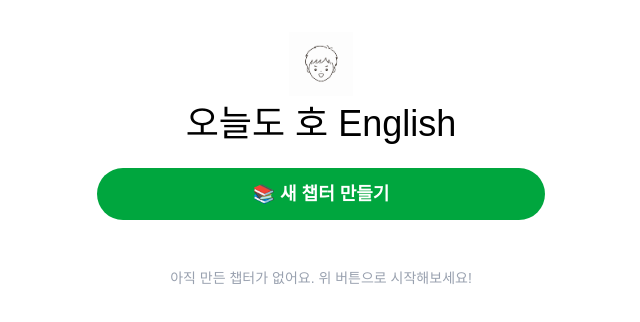
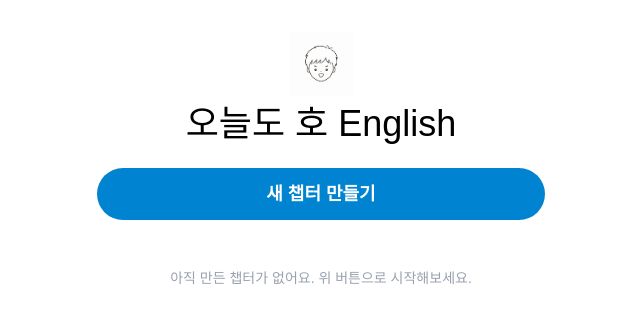
Before and after one commit to hoggebi/kids-english-reader, a Next.js app: page / in a window 1280 px wide. Shown: the top 322 px of the page, without its empty margins (319-959 px from the left). Built offline with nearby package versions, Linux system fonts and the light colour scheme; a web font is replaced by a local one.

Commit message:
Update ChapterList.tsx

```diff
--- a/components/ChapterList.tsx
+++ b/components/ChapterList.tsx
@@ -17,25 +17,25 @@ export default function ChapterList({
     <div className="w-full max-w-md flex flex-col gap-4">
       <button
         onClick={onAdd}
-        className="w-full py-3 rounded-full bg-green-600 text-white font-bold text-lg active:scale-95 transition"
+        className="w-full py-3 rounded-full bg-sky-600 text-white font-bold text-lg active:scale-95 transition"
       >
-        📚 새 챕터 만들기
+        새 챕터 만들기
       </button>
 
       {chapters.length === 0 ? (
         <p className="text-center text-gray-400 text-sm py-8">
-          아직 만든 챕터가 없어요. 위 버튼으로 시작해보세요!
+          아직 만든 챕터가 없어요. 위 버튼으로 시작해보세요.
         </p>
       ) : (
         <div className="flex flex-col gap-3">
           {chapters.map((c) => (
             <div
               key={c.id}
-              className="rounded-2xl bg-green-50 p-4 flex items-center justify-between cursor-pointer active:scale-[0.98] transition"
+              className="rounded-2xl bg-gray-50 p-4 flex items-center justify-between cursor-pointer active:scale-[0.98] transition"
               onClick={() => onSelect(c)}
             >
               <div>
-                <div className="font-title font-bold text-gray-700">{c.title}</div>
+                <div className="font-bold text-gray-800">{c.title}</div>
                 <div className="text-xs text-gray-400">{c.pages.length}쪽</div>
               </div>
               <button
@@ -45,7 +45,7 @@ export default function ChapterList({
                 }}
                 className="text-gray-300 text-sm px-2"
               >
-                🗑
+                삭제
               </button>
             </div>
           ))}
```
